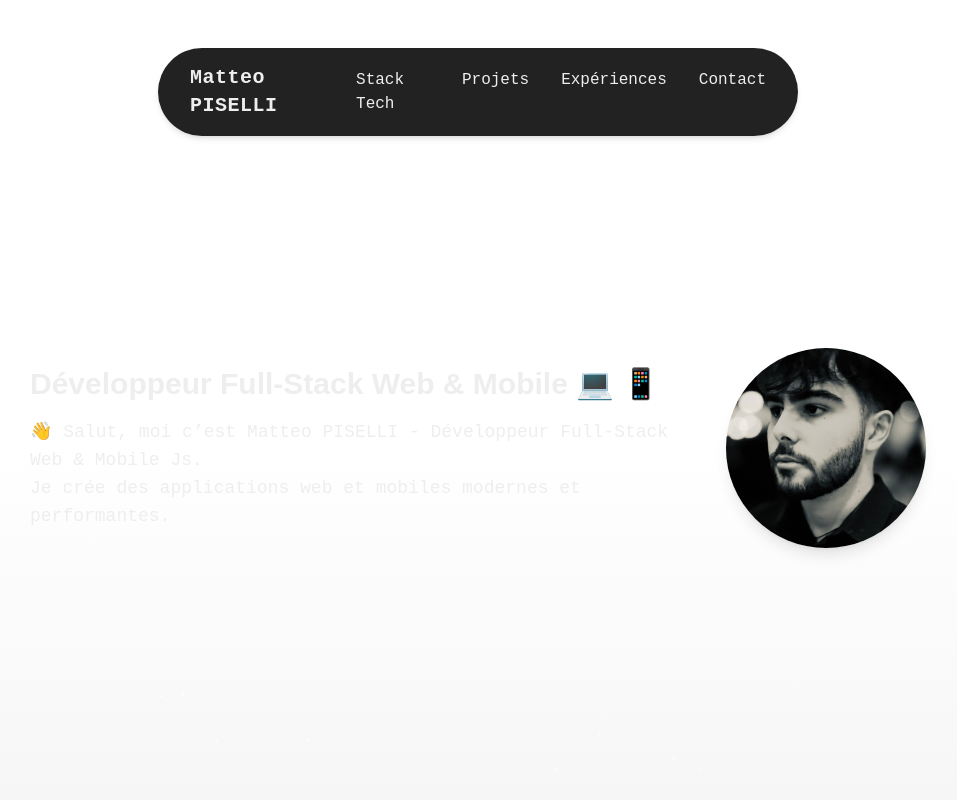
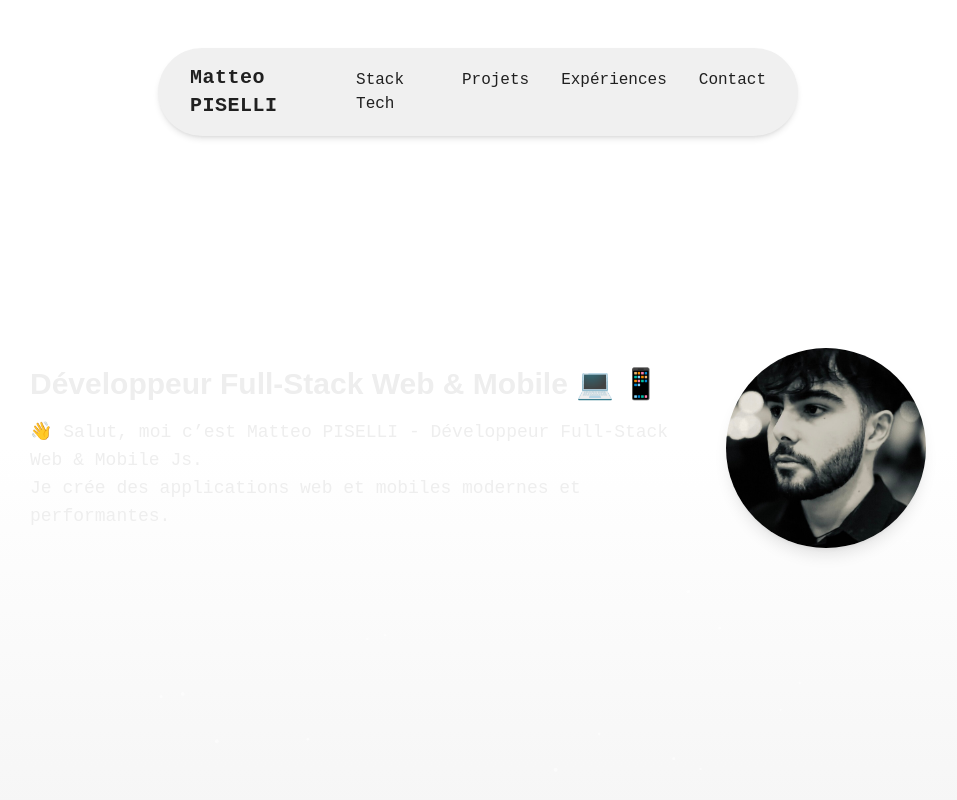
Before and after one commit to MatteoPiselli/portfolio, a Next.js app: page / in a window 1280 px wide. Shown: the top 800 px of the page, without its empty margins (162-1119 px from the left). Built offline with nearby package versions, Linux system fonts and the light colour scheme; no server answers.

Commit message:
Mise à jour des classes CSS dans le composant Navbar pour utiliser le theme clair / sombre

```diff
--- a/components/NavBar.jsx
+++ b/components/NavBar.jsx
@@ -8,7 +8,7 @@ export default function Navbar() {
 
   return (
     <nav
-      className={`bg-[#222222] text-[#EEEEEE] w-[90%] md:w-[50%] mx-auto shadow-md z-20
+      className={`bg-nav text-main w-[90%] md:w-[50%] mx-auto shadow-md z-20
       ${isOpen ? "rounded-t-2xl" : "rounded-full"}`} // si le menu mobile est ouvert arrondie seulement le haut
     >
       <div className="flex items-center justify-between w-[100%] mx-auto px-4 md:px-8 py-4">
@@ -18,28 +18,28 @@ export default function Navbar() {
         <ul className="hidden md:flex space-x-8 text-md font-light z-20">
           <li>
             <Link href="#skills" scroll={true}>
-              <span className="cursor-pointer hover:text-[#A1A1A1]">
+              <span className="cursor-pointer text-link text-link:hover">
                 Stack Tech
               </span>
             </Link>
           </li>
           <li>
             <Link href="#projects" scroll={true}>
-              <span className="cursor-pointer hover:text-[#A1A1A1]">
+              <span className="cursor-pointer text-link text-link:hover">
                 Projets
               </span>
             </Link>
           </li>
           <li>
             <Link href="#experiences" scroll={true}>
-              <span className="cursor-pointer hover:text-[#A1A1A1]">
+              <span className="cursor-pointer text-link text-link:hover">
                 Expériences
               </span>
             </Link>
           </li>
           <li>
             <Link href="#contact" scroll={true}>
-              <span className="cursor-pointer hover:text-[#A1A1A1]">
+              <span className="cursor-pointer text-link text-link:hover">
                 Contact
               </span>
             </Link>
@@ -48,7 +48,7 @@ export default function Navbar() {
 
         {/* Burger menu - mobile only */}
         <button
-          className="text-[#EEEEEE] md:hidden"
+          className="btn-color md:hidden"
           onClick={() => setIsOpen(!isOpen)}
         >
           {isOpen ? <X size={28} /> : <Menu size={28} />}
@@ -65,7 +65,7 @@ export default function Navbar() {
                 animate={{ opacity: 1, y: 0 }}
                 exit={{ opacity: 0, y: -20 }}
                 transition={{ duration: 0.3 }}
-                className="md:hidden absolute w-full bg-[#222222] rounded-b-2xl shadow-md z-10"
+                className="md:hidden absolute w-full bg-nav rounded-b-2xl shadow-md z-10"
                 style={{ marginTop: "-1px" }} // pour coller parfaitement à la navbar
               >
                 <ul className="flex flex-col ml-4 space-y-3 mb-2 text-md font-light">
@@ -73,7 +73,7 @@ export default function Navbar() {
                     <Link href="#skills" scroll={true}>
                       <span
                         onClick={() => setIsOpen(false)}
-                        className="text-[#EEEEEE] hover:text-[#A1A1A1]"
+                        className="text-link text-link:hover"
                       >
                         Stack Tech
                       </span>
@@ -83,7 +83,7 @@ export default function Navbar() {
                     <Link href="#projects" scroll={true}>
                       <span
                         onClick={() => setIsOpen(false)}
-                        className="text-[#EEEEEE] hover:text-[#A1A1A1]"
+                        className="text-link text-link:hover"
                       >
                         Projets
                       </span>
@@ -93,7 +93,7 @@ export default function Navbar() {
                     <Link href="#experiences" scroll={true}>
                       <span
                         onClick={() => setIsOpen(false)}
-                        className="text-[#EEEEEE] hover:text-[#A1A1A1]"
+                        className="text-link text-link:hover"
                       >
                         Expériences
                       </span>
@@ -103,7 +103,7 @@ export default function Navbar() {
                     <Link href="#contact" scroll={true}>
                       <span
                         onClick={() => setIsOpen(false)}
-                        className="text-[#EEEEEE] hover:text-[#A1A1A1]"
+                        className="text-link text-link:hover"
                       >
                         Contact
                       </span>
```
